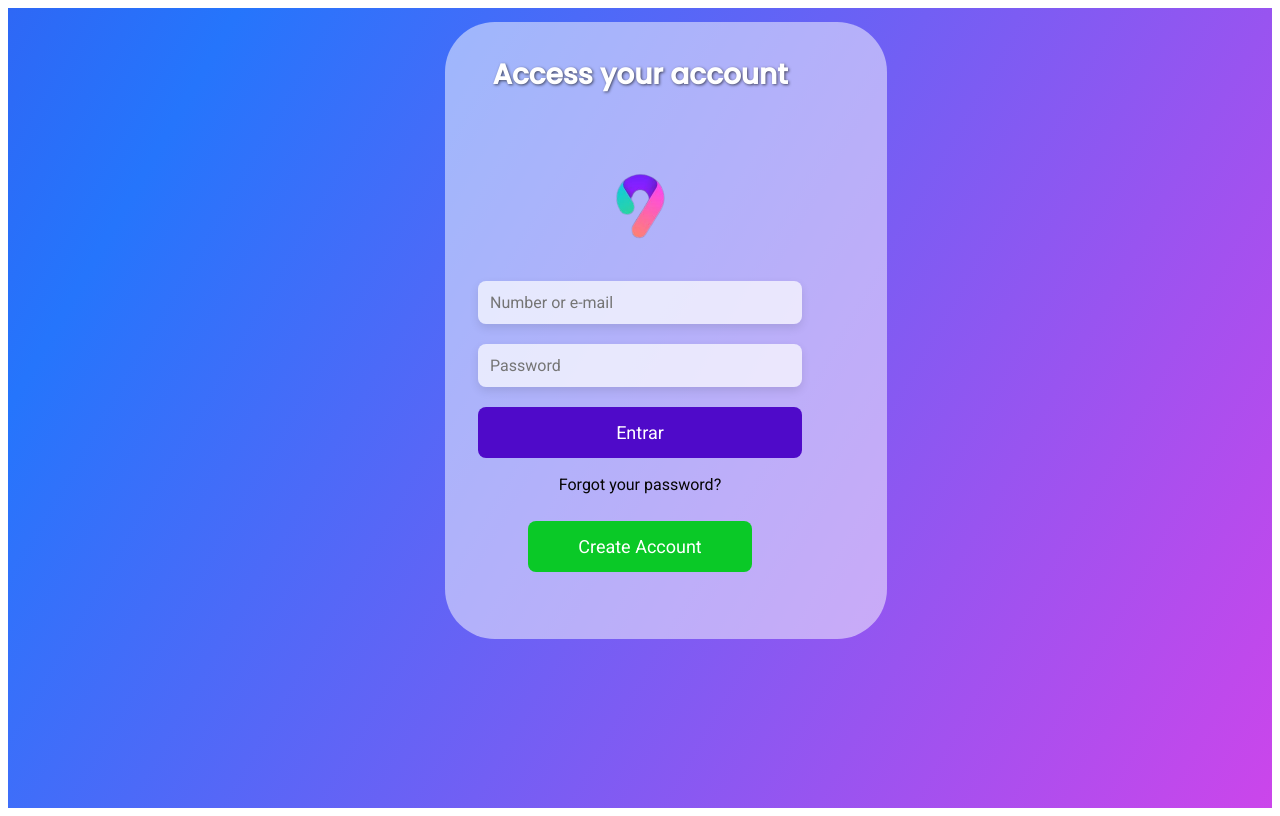
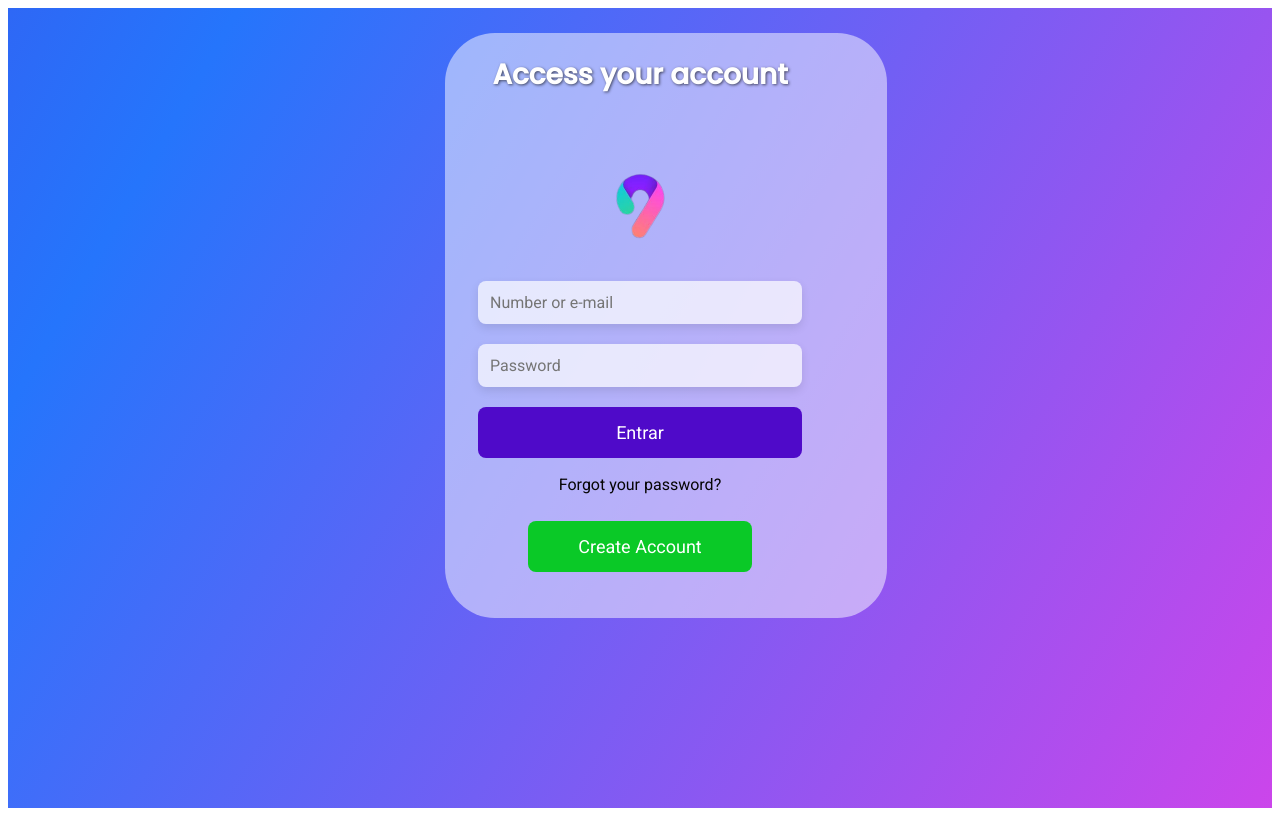
Before and after one commit to lanroo/app_perfeed, a Vue app: page /login in a window 1280 px wide. Built offline with nearby package versions, Linux system fonts and the light colour scheme.

Commit message:
overlay fix

```diff
--- a/src/components/LoginForm.vue
+++ b/src/components/LoginForm.vue
@@ -80,11 +80,11 @@ body {
 }
 
 .login-overlay {
-    position: absolute;
-    top: -9px;
+   position: absolute;
+    top: 2px;
     left: 437px;
     width: 35%;
-    height: 114%;
+    height: 108%;
     background-color: rgba(255, 255, 255, 0.5);
     z-index: -1;
     border-radius: 50px;
```
